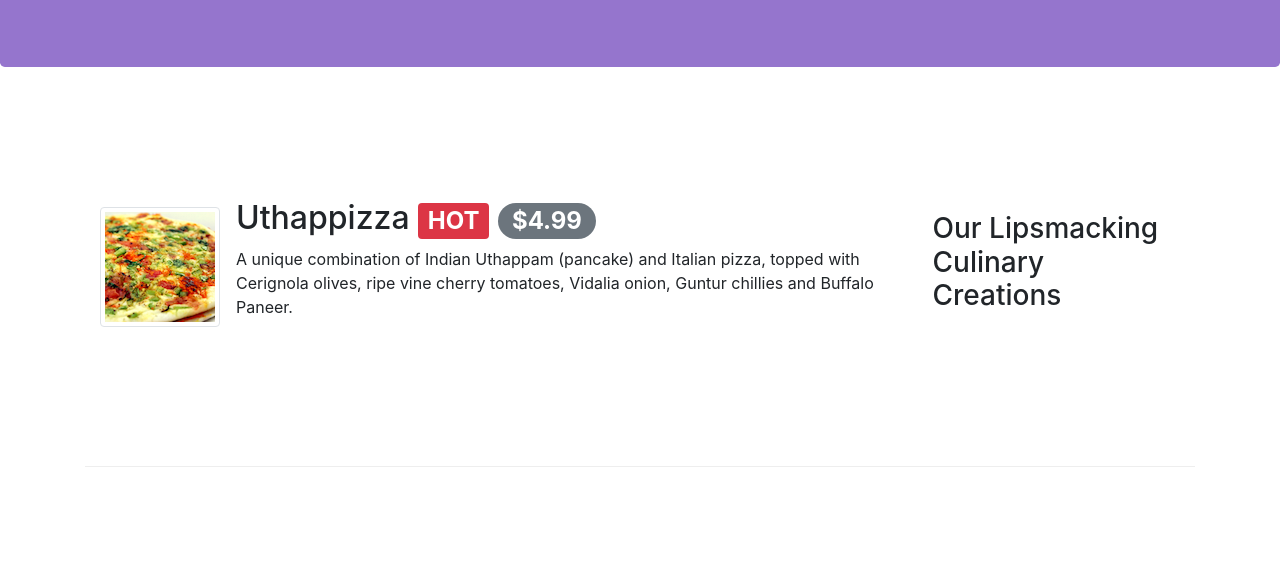
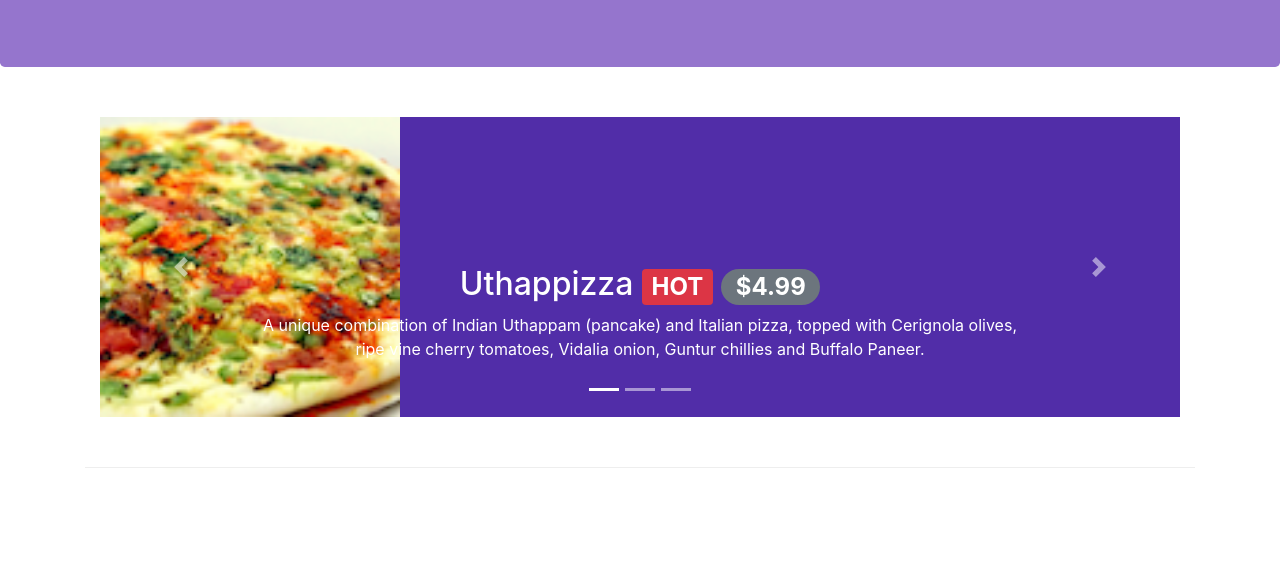
Before and after one commit to godunmichal/bootstrap, a website: page index.html in a window 1280 px wide. Shown: the part 217-800 px from the top of the page. Drawn offline with nearby package versions, Linux system fonts and the light colour scheme.

Commit message:
carousel

```diff
--- a/css/styles.css
+++ b/css/styles.css
@@ -40,3 +40,16 @@ body{
     border-bottom: 1px solid #ddd;
     padding: 10px;
 }
+.carousel{
+    background: #512DA8;
+}
+
+.carousel-item{
+    height: 300px;
+}
+.carousel-item img{
+    position: absolute;
+    top: 0;
+    left: 0;
+    min-height: 300px;
+}
--- a/index.html
+++ b/index.html
@@ -98,6 +98,55 @@
     </header>
 
     <div class="container">
+        <div class="row row-content">
+            <div class="col">
+                <div id="mycarousel" class="carousel slide" date-ride="carousel">
+                    <div class="carousel-inner" role="listbox">
+
+                        <div class="carousel-item active">
+                            <img class="d-block img-fluid" src="./img/uthappizza.png" alt="uthappizza">
+                            <div class="carousel-caption d-none d-md-block">
+                                <h2>Uthappizza
+                                    <span class="badge badge-danger">HOT</span>
+                                    <span class="badge badge-pill badge-secondary">$4.99</span>
+                                </h2>
+                                <p>A unique combination of Indian Uthappam (pancake) and Italian pizza, topped with Cerignola olives, ripe vine cherry tomatoes, Vidalia onion, Guntur chillies and Buffalo Paneer.</p>
+                            </div>
+                        </div>
+
+                        <div class="carousel-item">
+                            <img class="d-block img-fluid" src="./img/buffet.png" alt="buffet">
+                            <div class="carousel-caption d-none d-md-block">
+                                    <h2>Weekend Grand Buffet
+                                        <span class="badge badge-danger badge-secondary">NEW</span>
+                                    </h2>
+                                    <p>Featuring mouthwatering combinations with a choice of five different salads, six enticing appetizers, six main entrees and five choicest desserts. Free flowing bubbly and soft drinks. All for just $19.99 per person </p>
+                            </div>
+                        </div>
+
+                        <div class="carousel-item">
+                            <img class="d-block img-fluid" src="./img/alberto.png" alt="alberto">
+                            <div class="carousel-caption d-none d-md-block">
+                                    <h2>Alberto Somayya</h2>
+                                    <h4>Executive Chef</h4>
+                                    <p>Award winning three-star Michelin chef with wide International experience having worked closely with whos-who in the culinary world, he specializes in creating mouthwatering Indo-Italian fusion experiences. </p>
+                            </div>
+                        </div>
+                    </div>
+                    <ol class="carousel-indicators">
+                        <li data-target="#mycarousel" data-slide-to="0" class="active"></li>
+                        <li data-target="#mycarousel" data-slide-to="1"></li>
+                        <li data-target="#mycarousel" data-slide-to="2"></li>
+                    </ol>
+                    <a class="carousel-control-prev" href="#mycarousel" role="button" data-slide="prev">
+                        <span class="carousel-control-prev-icon"></span>
+                    </a>
+                    <a class="carousel-control-next" href="#mycarousel" role="button" data-slide="next">
+                        <span class="carousel-control-next-icon"></span>
+                    </a>
+                </div>
+            </div>
+        </div>
 
         <div class="row row-content align-items-center">
             <div class="col-12 col-sm-4 order-sm-last col-md-3">
```
